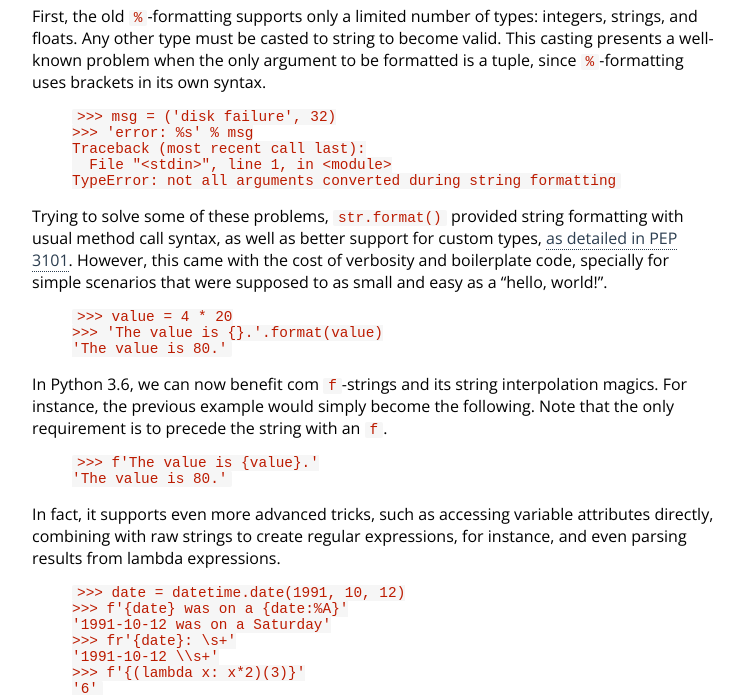
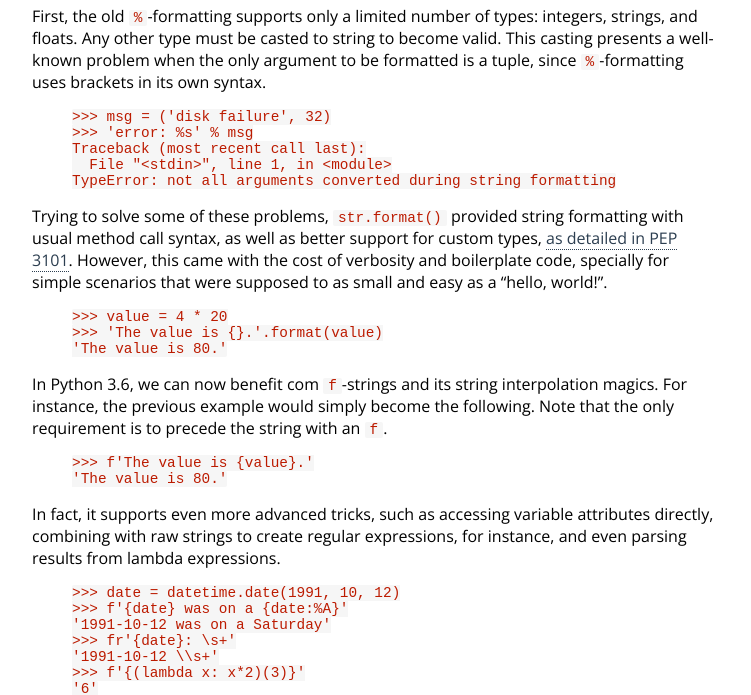
Before and after one commit to matheusportela/matheusportela.github.io, a Jekyll site: the page built from _posts/2016-04-19-so-python-3-6-has-better-string-formatting.md, in a window 1280 px wide. Shown: the part 446-1141 px from the top of the page, without its empty margins (264-1015 px from the left). Built offline with Jekyll 4.4.1, drawn with Linux system fonts in a browser that asks for light colours; some web fonts are replaced.

Commit message:
Fix padding for pre, code

```diff
--- a/assets/css/main.css
+++ b/assets/css/main.css
@@ -50,6 +50,10 @@ code {
     background-color: #f6f6f6;
     border-radius: 2px;
     padding: 0 5px;
+}
+
+pre code {
+    padding: 0;
 }
 
 a {
```
